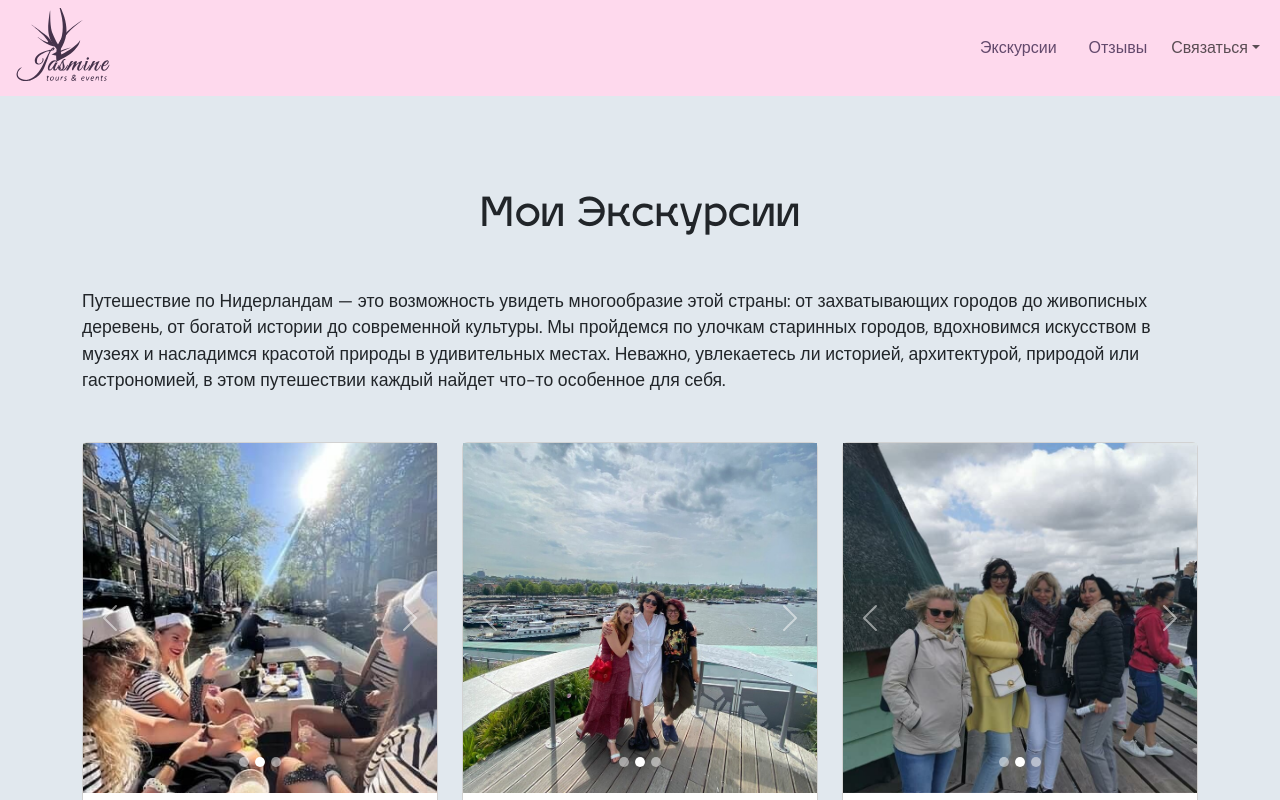
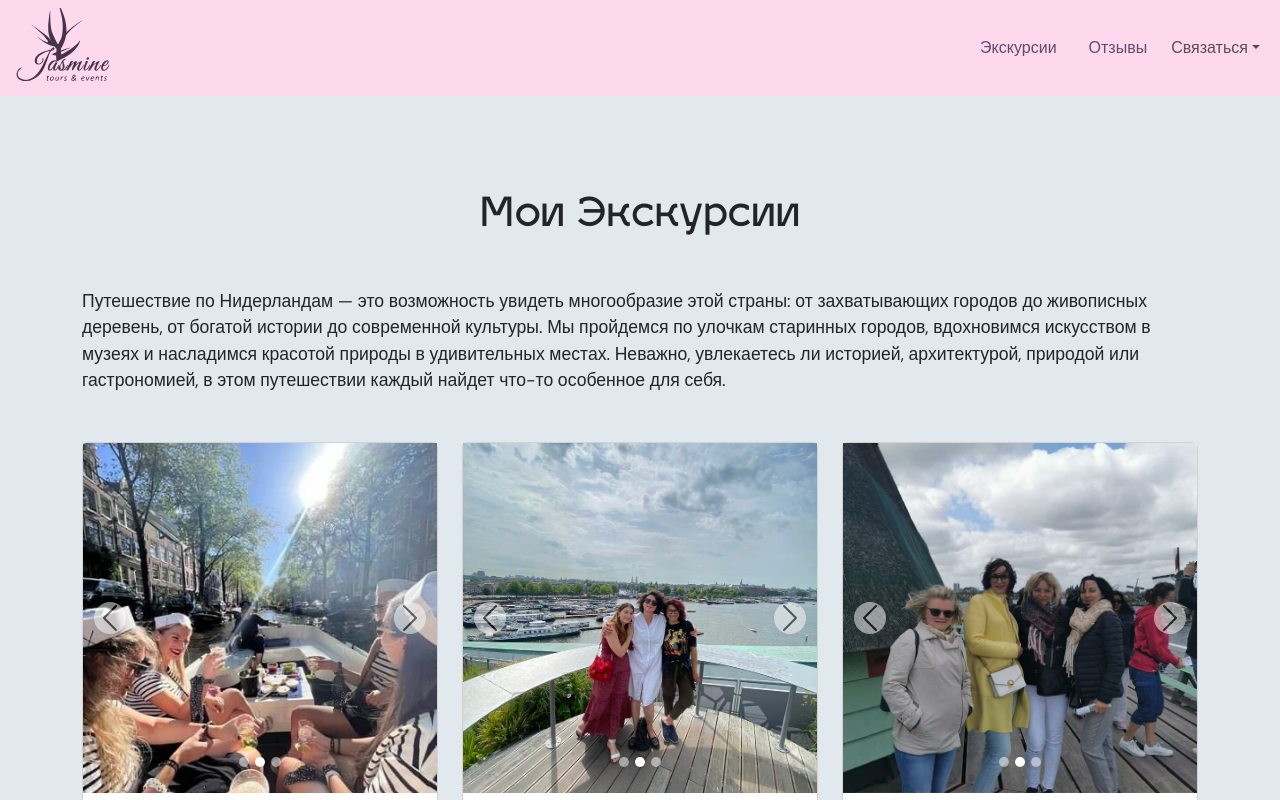
Before and after one commit to anisa07/jasmine-tours, a React (Create React App) app: page /excursions in a window 1280 px wide. Shown: the top 800 px of the page. Built offline with nearby package versions, Linux system fonts and the light colour scheme.

Commit message:
styles for circle of the review carousel

```diff
--- a/src/components/Cards.css
+++ b/src/components/Cards.css
@@ -10,3 +10,15 @@
   border-color: #fed9ed;
   color: #ffffff;
 }
+
+.carousel-control-prev-icon,
+.carousel-control-next-icon {
+  background-color: black;
+  border-radius: 50%;
+  border-color: white;
+}
+
+.carousel-control-prev,
+.carousel-control-next {
+  filter: invert(100%);
+}
```
